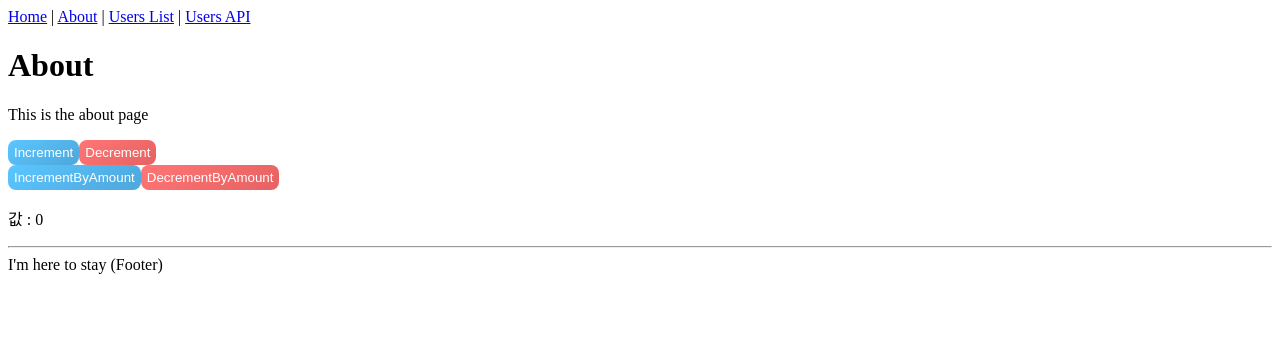
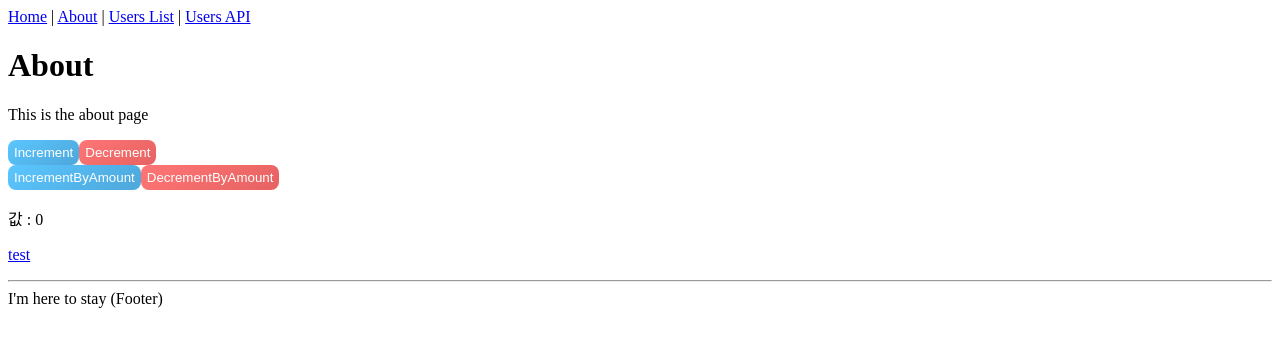
Before and after one commit to algo2000/SeIf, a Next.js app in the folder seif-app/: page /about in a window 1280 px wide. Shown: the top 346 px of the page. Built offline with nearby package versions, Linux system fonts and the light colour scheme.

Commit message:
fix test code

```diff
--- a/seif-app/pages/about.tsx
+++ b/seif-app/pages/about.tsx
@@ -7,8 +7,9 @@ const AboutPage = () => (
     <h1>About</h1>
     <p>This is the about page</p>
     <p>
+    <Counter/>
       <Link href="/">
-        <Counter/>
+        <a>test</a>
       </Link>
     </p>
   </Layout>
```
